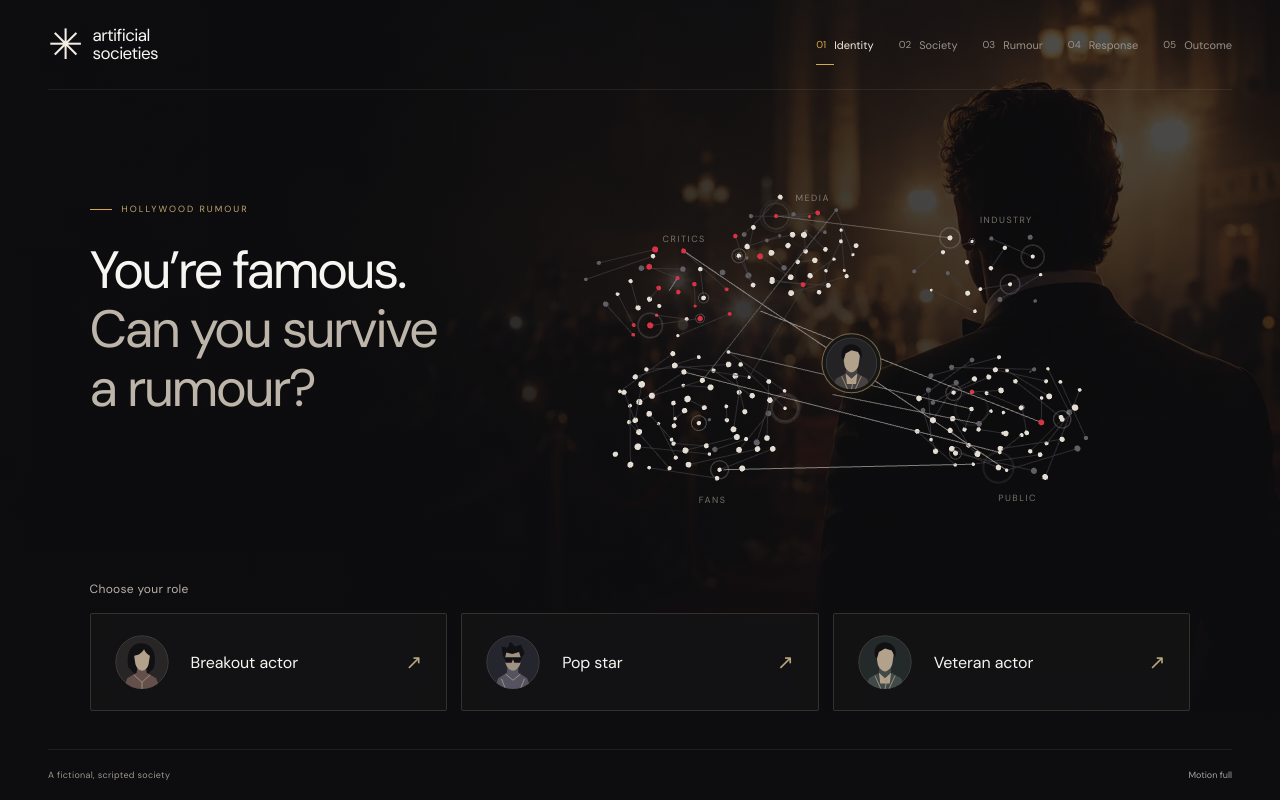
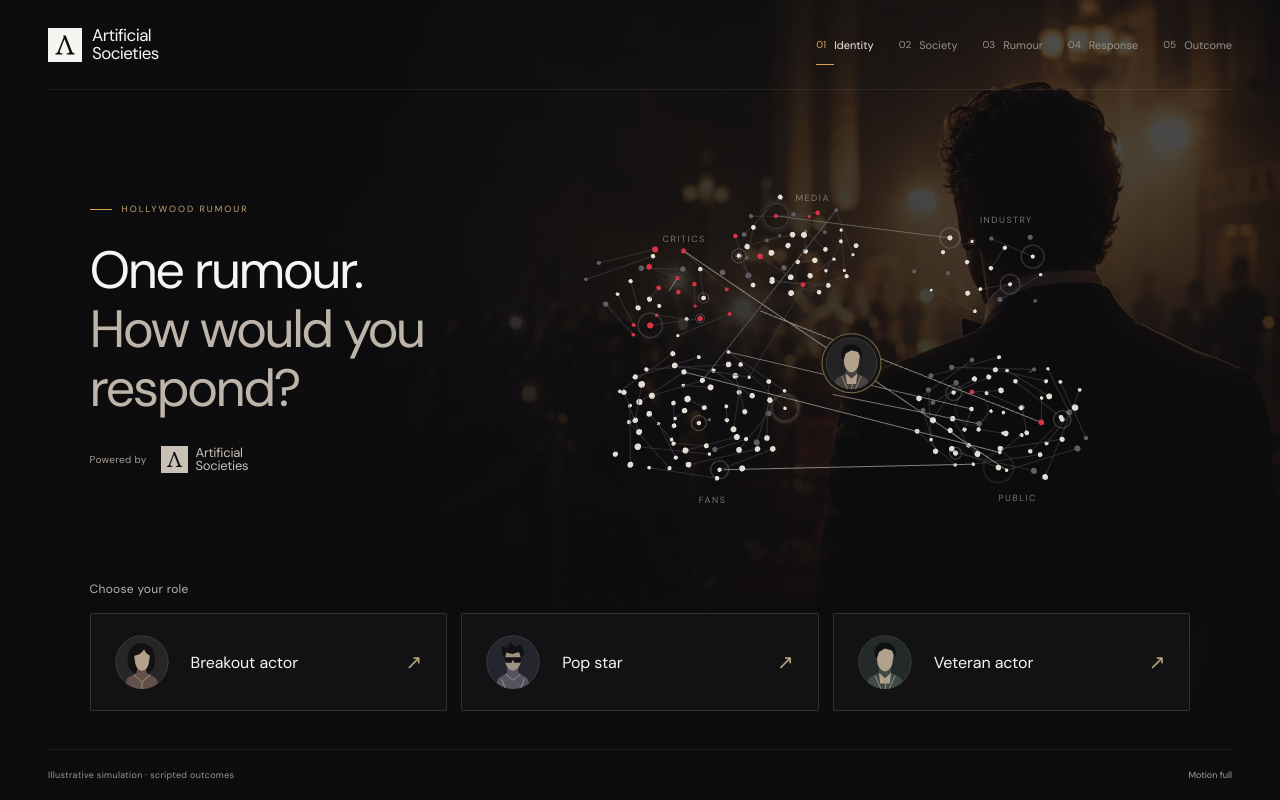
Before and after one commit to seildancer/artificial-societies-demo, a React (Vite) app: page / in a window 1280 px wide. Built offline with nearby package versions, Linux system fonts and the light colour scheme; a web font is replaced by a local one.

Commit message:
more professionalism

```diff
--- a/index.html
+++ b/index.html
@@ -4,7 +4,7 @@
     <meta charset="UTF-8" />
     <meta name="viewport" content="width=device-width, initial-scale=1.0" />
     <meta name="theme-color" content="#0D0D0F" />
-    <meta name="description" content="Become someone. Watch your world form. See how one Hollywood rumour changes everything in an interactive artificial society." />
+    <meta name="description" content="Explore how a rumour spreads and compare communication strategies in an illustrative reputation simulation by Artificial Societies." />
     <title>Hollywood Rumour — Artificial Societies</title>
     <link rel="icon" type="image/svg+xml" href="./favicon.svg" />
     <link rel="preload" href="/node_modules/@fontsource/dm-sans/files/dm-sans-latin-400-normal.woff2" as="font" type="font/woff2" crossorigin />
--- a/src/App.tsx
+++ b/src/App.tsx
@@ -2,6 +2,7 @@ import { useEffect, useReducer, useRef, useState } from 'react';
 import { identities, outcomes, type Strategy } from './data';
 import { GraphStage } from './GraphStage';
 import { IdentityPortrait } from './IdentityPortrait';
+import { Brand } from './Brand';
 import { getView, initialState, reducer, type Step } from './simulation';
 
 const steps: Step[] = ['identity', 'society', 'rumour', 'response', 'outcome'];
@@ -56,7 +57,7 @@ export function App() {
 
   return <div className={`experience step-${state.step} ${reduced ? 'reduced-motion' : ''}`} data-step={state.step} data-running={state.running} data-selected={state.identity}>
     <header className="header">
-      <a className="brand" href="https://societies.ai" target="_blank" rel="noreferrer" aria-label="Artificial Societies website"><span className="brand-symbol" aria-hidden="true">✳</span><span>artificial<br />societies</span></a>
+      <Brand />
       <ol className="progress" aria-label="Experience progress">{stepNames.map((name, i) => <li key={name} className={i === stepIndex ? 'current' : i < stepIndex ? 'visited' : ''} aria-current={i === stepIndex ? 'step' : undefined}><span className="step-number">0{i + 1}</span><span className="step-name">{name}</span></li>)}</ol>
     </header>
 
@@ -65,7 +66,8 @@ export function App() {
       {state.step === 'identity' ? <>
         <div className={`intro-copy ${state.selecting ? 'leaving' : ''}`}>
           <div className="eyebrow"><span className="gold-dash" /> HOLLYWOOD RUMOUR</div>
-          <h1>You’re famous.<br /><span>Can you survive<br />a rumour?</span></h1>
+          <h1>One rumour.<br /><span>How would you<br />respond?</span></h1>
+          <div className="powered-by"><span>Powered by</span><Brand /></div>
         </div>
         <section className={`identity-panel ${state.selecting ? 'selecting' : ''}`} aria-label="Choose your identity">
           <div className="choice-heading"><h2>Choose your role</h2></div>
@@ -91,19 +93,19 @@ export function App() {
 
         <section className={`interaction ${choosing ? 'response-choices' : ''} ${state.step === 'outcome' ? 'outcome-interaction' : ''}`} ref={panel} tabIndex={-1} aria-label={`${stepNames[stepIndex]} controls`}>
           {state.step === 'society' && <>
-            <div className="interaction-copy"><h2>{genesis ? 'Creating your social world…' : societyReady ? 'You’re in good company. For now.' : 'Word is getting around.'}</h2></div>
-            <div className="actions"><button className="text-button" onClick={back}>← Change identity</button><button className="primary danger-button" disabled={!societyReady} onClick={() => { setPaused(false); dispatch({ type: 'rumour' }); }}>Spread a rumour<Arrow /></button></div>
+            <div className="interaction-copy"><h2>{genesis ? 'Building the audience…' : societyReady ? 'Audience baseline established.' : 'Observing audience activity.'}</h2></div>
+            <div className="actions"><button className="text-button" onClick={back}>← Change identity</button><button className="primary danger-button" disabled={!societyReady} onClick={() => { setPaused(false); dispatch({ type: 'rumour' }); }}>Introduce a rumour<Arrow /></button></div>
           </>}
           {state.step === 'rumour' && <>
-            <div className="interaction-copy"><h2>{rumourReady ? 'The story is no longer yours.' : state.elapsed < 6.8 ? 'It starts with a whisper.' : 'A whisper becomes a verdict.'}</h2></div>
-            <div className="actions"><button className="text-button" onClick={back}>← Before the rumour</button><button className="primary" disabled={!rumourReady} onClick={() => { setPaused(false); dispatch({ type: 'respond' }); }}>Decide how to respond<Arrow /></button></div>
+            <div className="interaction-copy"><h2>{rumourReady ? 'Public sentiment has shifted.' : state.elapsed < 6.8 ? 'A rumour enters the network.' : 'The rumour reaches new audiences.'}</h2></div>
+            <div className="actions"><button className="text-button" onClick={back}>← Before the rumour</button><button className="primary" disabled={!rumourReady} onClick={() => { setPaused(false); dispatch({ type: 'respond' }); }}>Choose a response<Arrow /></button></div>
           </>}
           {choosing && <>
-            <div className="response-heading"><div><h2>What will you say?</h2></div><button className="text-button" onClick={back}>← Back to the rumour</button></div>
+            <div className="response-heading"><div><h2>Choose a response</h2></div><button className="text-button" onClick={back}>← Back to the rumour</button></div>
             <div className="response-options">{outcomes.map((o, i) => <button key={o.id} onClick={() => choose(o.id)} className="response-card"><span className="response-number">0{i + 1}{state.history.includes(o.id) && <span>TRIED</span>}</span><strong>{o.title}</strong><span>{o.short}</span><Arrow /></button>)}</div>
           </>}
           {state.step === 'response' && state.running && <>
-            <div className="interaction-copy"><h2>{state.strategy === 'silence' ? 'Even silence says something.' : 'Your words. Their interpretations.'}</h2></div><div className="actions"><button className="text-button" onClick={back}>← Back to the rumour</button></div>
+            <div className="interaction-copy"><h2>{state.strategy === 'silence' ? 'Observing reactions to silence.' : 'Observing audience reactions.'}</h2></div><div className="actions"><button className="text-button" onClick={back}>← Back to the rumour</button></div>
           </>}
           {state.step === 'outcome' && <>
             <div className="interaction-copy"><h2>{view.outcome!.insight}</h2></div><div className="actions"><button className="text-button" onClick={restart}>Start over</button><button className="primary" onClick={back}>Try another response<Arrow /></button></div>
@@ -117,12 +119,12 @@ export function App() {
           <div className="result-row"><span>Net sentiment</span><strong><em>−11</em> → {signed(view.metrics.supportive - view.metrics.hostile)}</strong></div>
           <div className="result-row"><span>Rumour belief</span><strong><em>58%</em> → {view.metrics.belief}%</strong></div>
           <div className="result-row reach-row"><span>Story reach</span><strong>{signed(view.metrics.reach - 100)}% <span>{view.metrics.reach > 100 ? '↑' : '↓'}</span></strong></div>
-          <details className="result-details" key={state.strategy}><summary>Why it played out this way</summary><p className="statement-quote">{view.outcome!.response}</p><ul>{view.outcome!.explanations.map(e => <li key={e}>{e}</li>)}</ul></details>
-          {state.history.length > 1 && <div className="comparison"><div className="eyebrow">YOUR EXPERIMENTS</div><table><caption className="sr-only">Comparison of responses tried with identical starting conditions</caption><thead><tr><th>Response</th><th>Sentiment</th><th>Reach</th></tr></thead><tbody>{state.history.map(id => { const o = outcomes.find(o => o.id === id)!; return <tr key={id} className={state.strategy === id ? 'selected-result' : ''}><td>{o.title}</td><td>{signed(o.metrics.supportive - o.metrics.hostile)}</td><td>{signed(o.metrics.reach - 100)}%</td></tr>; })}</tbody></table></div>}
+          <details className="result-details" key={state.strategy}><summary>Response analysis</summary><p className="statement-quote">{view.outcome!.response}</p><ul>{view.outcome!.explanations.map(e => <li key={e}>{e}</li>)}</ul></details>
+          {state.history.length > 1 && <div className="comparison"><div className="eyebrow">RESPONSE COMPARISON</div><table><caption className="sr-only">Comparison of responses tried with identical starting conditions</caption><thead><tr><th>Response</th><th>Sentiment</th><th>Reach</th></tr></thead><tbody>{state.history.map(id => { const o = outcomes.find(o => o.id === id)!; return <tr key={id} className={state.strategy === id ? 'selected-result' : ''}><td>{o.title}</td><td>{signed(o.metrics.supportive - o.metrics.hostile)}</td><td>{signed(o.metrics.reach - 100)}%</td></tr>; })}</tbody></table></div>}
         </aside>}
       </>}
     </main>
 
-    <footer className="footer"><div><span className="fiction-note">A fictional, scripted society</span></div><div className="footer-controls">{state.step !== 'identity' && <button onClick={() => setPaused(p => !p)} aria-label={paused ? 'Resume simulation' : 'Pause simulation'}>{paused ? '▶ Resume' : 'Ⅱ Pause'}</button>}<button onClick={() => setReduced(r => !r)} aria-pressed={reduced}>Motion {reduced ? 'reduced' : 'full'}</button></div></footer>
+    <footer className="footer"><div><span className="fiction-note">Illustrative simulation · scripted outcomes</span></div><div className="footer-controls">{state.step !== 'identity' && <button onClick={() => setPaused(p => !p)} aria-label={paused ? 'Resume simulation' : 'Pause simulation'}>{paused ? '▶ Resume' : 'Ⅱ Pause'}</button>}<button onClick={() => setReduced(r => !r)} aria-pressed={reduced}>Motion {reduced ? 'reduced' : 'full'}</button></div></footer>
   </div>;
 }
--- /dev/null
+++ b/src/Brand.tsx
@@ -0,0 +1,9 @@
+/** Brand mark from the Artificial Societies website, https://societies.ai. */
+export function Brand() {
+  return <a className="brand" href="https://societies.ai" target="_blank" rel="noreferrer" aria-label="Artificial Societies website">
+    <svg className="brand-mark" viewBox="0 0 40 40" fill="none" aria-hidden="true">
+      <path d="M0 40H40V0H0V40ZM8.72 31.28V29.96C10.12 29.88 11.28 29.2 11.92 27.48L18.52 10.56L17.8 8.72H20.84L28.12 27.48C28.76 29.16 29.92 29.88 31.28 29.96V31.28H21.92V29.96C24.8 29.8 25.68 29.04 24.92 27.12L19.4 12.92L14 27.12C13.24 29.04 14.12 29.8 17 29.96V31.28H8.72Z" fill="currentColor" />
+    </svg>
+    <span>Artificial<br />Societies</span>
+  </a>;
+}
--- a/src/design.css
+++ b/src/design.css
@@ -4,6 +4,11 @@
 .experience:after{content:'';position:absolute;inset:0;z-index:-1;background:linear-gradient(0deg,#0d0d0f 4%,#0d0d0f55 60%,#0d0d0f33),linear-gradient(90deg,#0d0d0fdd,transparent 75%);pointer-events:none}
 .step-identity:before{opacity:.34}
 .header{height:90px;border-color:#ffffff12}
+.brand-mark{width:34px;height:34px;flex-shrink:0}
+.powered-by{display:flex;align-items:center;gap:14px;margin-top:28px;pointer-events:auto}
+.powered-by>span{font-size:10px;color:#a59d92;letter-spacing:.3px}
+.powered-by .brand{font-size:13px;gap:8px;letter-spacing:-.25px;color:#c9c1b5}
+.powered-by .brand-mark{width:27px;height:27px}
 .progress{gap:25px}.progress li{color:#99928b}.progress .current:after{height:1px;width:18px;left:0;bottom:-13px;border-radius:0}
 .footer{border-color:#ffffff12;color:#9d9690}.footer .fiction-note{font-size:9px;letter-spacing:.3px}
 .intro-copy{top:17%;left:7%;max-width:440px}
@@ -65,7 +70,8 @@
  .step-identity .stage{height:calc(100svh - 125px);min-height:770px}
  .intro-copy{left:24px;right:24px;top:30px;max-width:none}.intro-copy .eyebrow{font-size:8px;letter-spacing:1.7px}
  .intro-copy h1{font-size:40px;letter-spacing:-1.8px;line-height:1.12;margin-top:17px}.intro-copy h1>span{display:inline;max-width:none}
- .graph-intro{left:0;right:0;top:240px;bottom:290px;opacity:1}
+ .header .brand-mark{width:28px;height:28px}.powered-by{margin-top:20px;gap:12px}.powered-by>span{font-size:9px}.powered-by .brand{font-size:11px}.powered-by .brand-mark{width:24px;height:24px}
+ .graph-intro{left:0;right:0;top:280px;bottom:290px;opacity:1}
  .graph-intro .cluster-label{display:block;font-size:7px;letter-spacing:.8px}
  .identity-panel{left:24px;right:24px;bottom:25px}.choice-heading{margin-bottom:12px}.choice-heading h2{font-size:11px}
  .persona-options{gap:8px}.persona-card{min-height:70px;padding:12px 18px;gap:18px}.persona-text strong{font-size:14px}.identity-portrait{width:44px;height:44px}.persona-card>span:last-child{font-size:18px}
```
Also changed, not shown: src/data.ts (+9 -9 lines), 2 other files (tests, documents, lock files or other folders).
